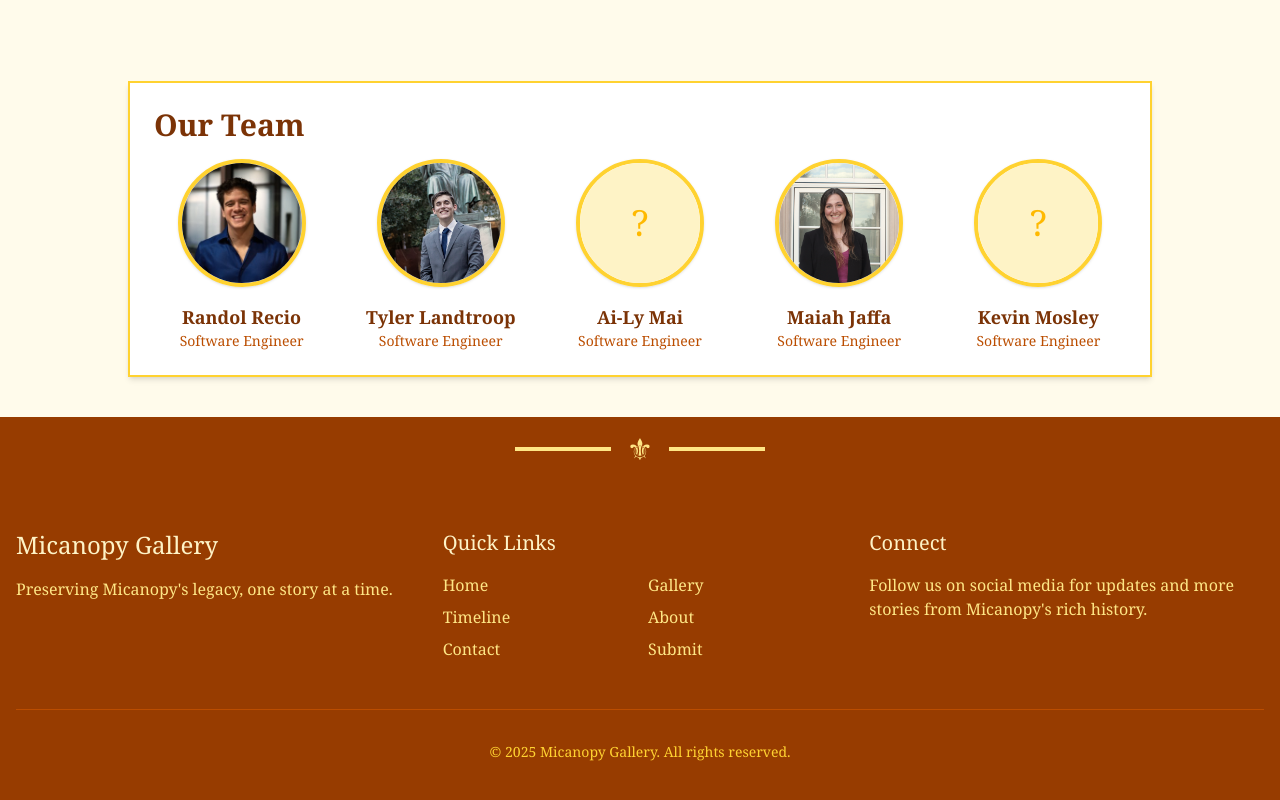
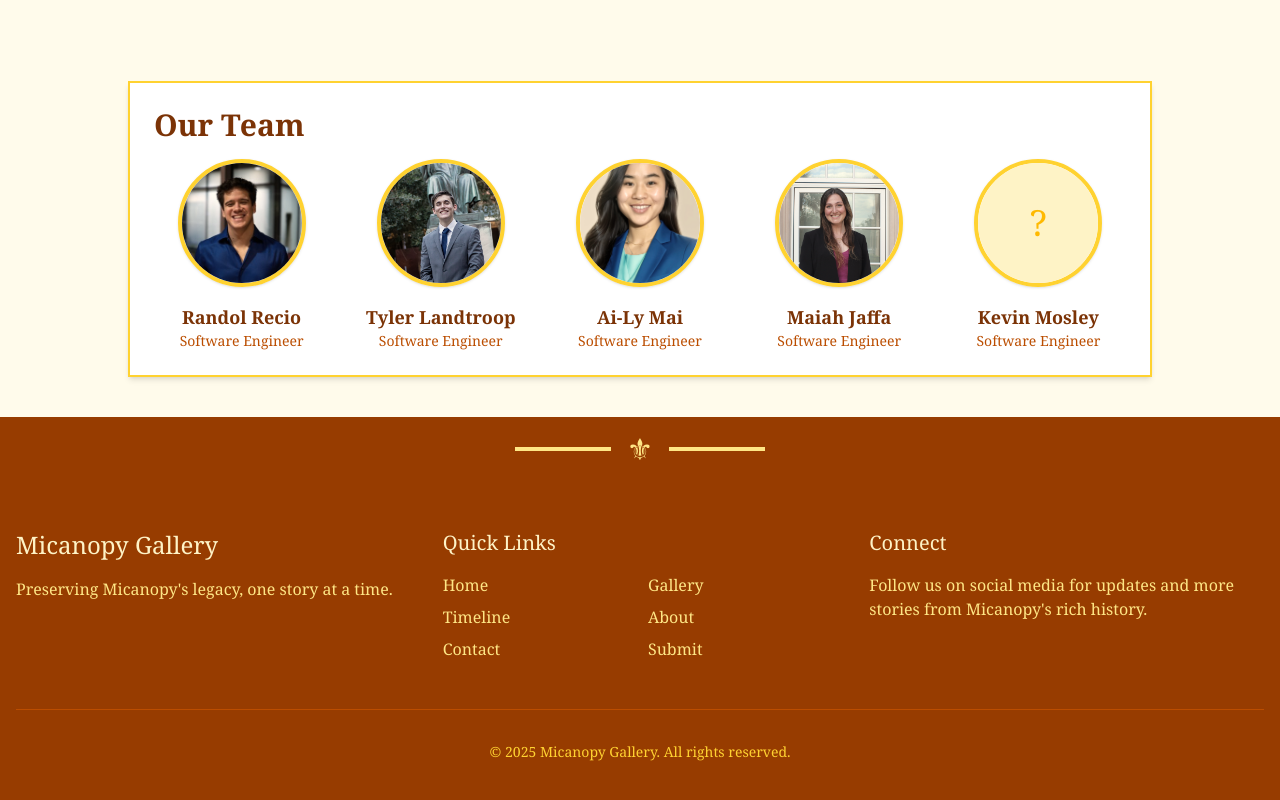
Before and after one commit to kev1179/CIS4930-Micanopy, a React (Vite) app: page /about in a window 1280 px wide. Shown: the part 2403-3203 px from the top of the page. Built offline with nearby package versions, Linux system fonts and the light colour scheme.

Commit message:
added headshot

```diff
--- a/src/pages/About.tsx
+++ b/src/pages/About.tsx
@@ -6,6 +6,7 @@ import herlongMansion from "@/assets/images/herlong-mansion.png";
 import tyler from "@/assets/headshots/tylerlandtroop.jpeg";
 import maiah from "@/assets/headshots/maiah_jaffa_headshot.jpg";
 import randol from "@/assets/headshots/randolrecio.jpg";
+import aily from "@/assets/headshots/aily_headshot.jpg";
 
 
 const About = () => {
@@ -190,7 +191,7 @@ const About = () => {
                 <div className="grid grid-cols-1 sm:grid-cols-2 md:grid-cols-3 lg:grid-cols-5 gap-x-6 gap-y-10 justify-items-center">
                   <TeamMember name="Randol Recio" role="Software Engineer" imgSrc={randol}/>
                   <TeamMember name="Tyler Landtroop" role="Software Engineer" imgSrc={tyler} />
-                  <TeamMember name="Ai-Ly Mai" role="Software Engineer" />
+                  <TeamMember name="Ai-Ly Mai" role="Software Engineer" imgSrc={aily} />
                   <TeamMember name="Maiah Jaffa" role="Software Engineer" imgSrc={maiah} />
                   <TeamMember name="Kevin Mosley" role="Software Engineer" />
                 </div>
```
Also changed, not shown: src/assets/headshots/aily_headshot.jpg (added).
